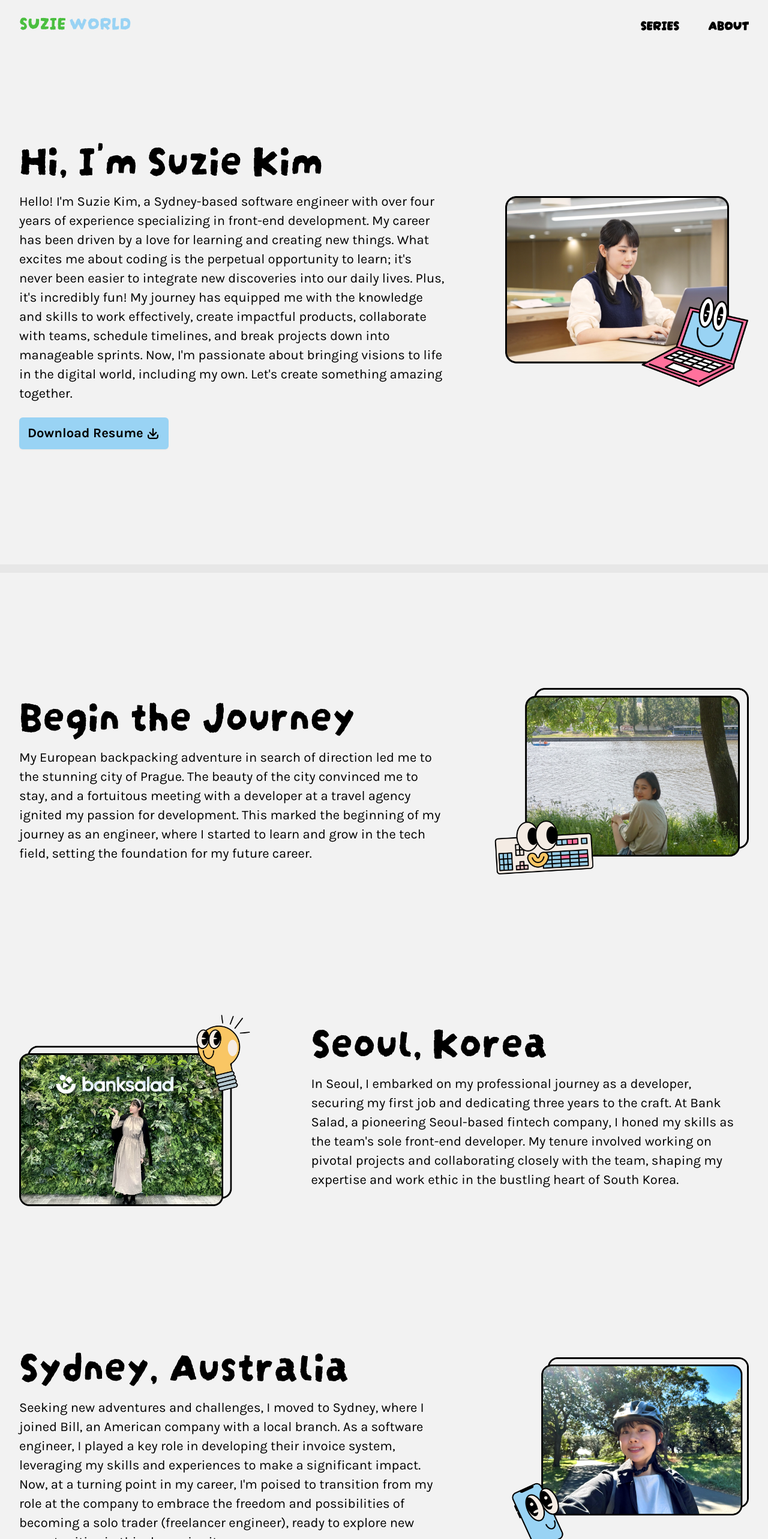
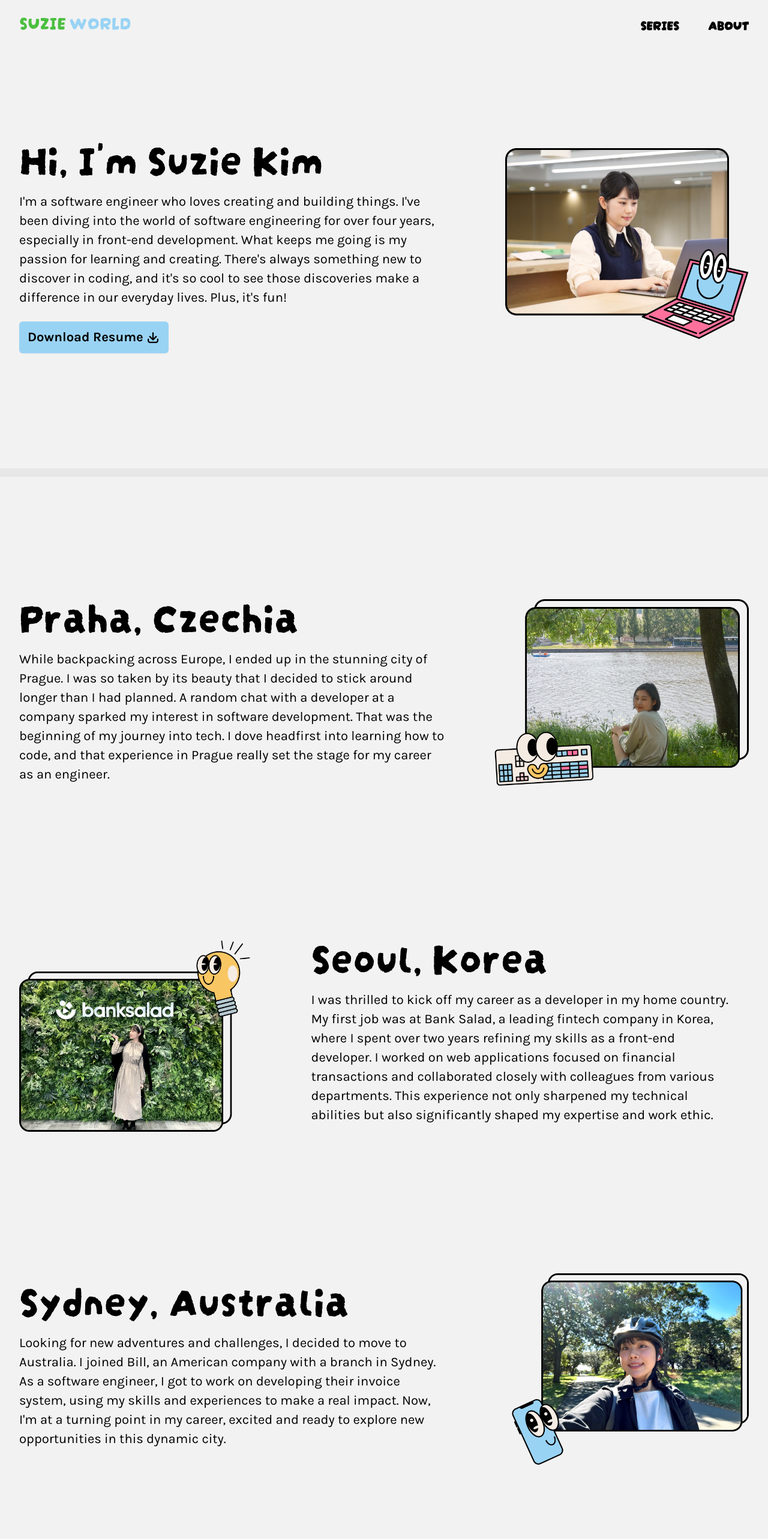
Before and after one commit to devsuzie/suzie-world, a Next.js app: page /about in a window 1280 px wide. Shown: the top 2566 px of the page at 60% size. Built offline with nearby package versions, Linux system fonts and the light colour scheme.

Commit message:
Update contents and styles

```diff
--- a/src/app/about/page.tsx
+++ b/src/app/about/page.tsx
@@ -11,23 +11,18 @@ export default function About() {
           <div className="mb-4 pr-5 md:mb-0 md:w-3/5">
             <h1 className="text-7xl font-daruma">Hi, I&apos;m Suzie Kim</h1>
             <p className="my-6 leading-8 text-gray-600">
-              Hello! I&apos;m Suzie Kim, a Sydney-based software engineer with
-              over four years of experience specializing in front-end
-              development. My career has been driven by a love for learning and
-              creating new things. What excites me about coding is the perpetual
-              opportunity to learn; it&apos;s never been easier to integrate new
-              discoveries into our daily lives. Plus, it&apos;s incredibly fun!
-              My journey has equipped me with the knowledge and skills to work
-              effectively, create impactful products, collaborate with teams,
-              schedule timelines, and break projects down into manageable
-              sprints. Now, I&apos;m passionate about bringing visions to life
-              in the digital world, including my own. Let&apos;s create
-              something amazing together.
+              I'm a software engineer who loves creating and building things.
+              I&apos;ve been diving into the world of software engineering for
+              over four years, especially in front-end development. What keeps
+              me going is my passion for learning and creating. There&apos;s
+              always something new to discover in coding, and it&apos;s so cool
+              to see those discoveries make a difference in our everyday lives.
+              Plus, it&apos;s fun!
             </p>
             <a
               href="/pdfs/resume.pdf"
               download="Resume_SuzieKim.pdf"
-              className="inline-flex items-center gap-x-1 rounded-md bg-blue px-3.5 py-2.5 font-semibold text-black shadow-sm hover:bg-indigo-500 focus-visible:outline focus-visible:outline-2 focus-visible:outline-offset-2 focus-visible:outline-indigo-600"
+              className="inline-flex items-center gap-x-1 rounded-md bg-blue px-3.5 py-2.5 font-semibold text-black shadow-sm hover:bg-indigo-500 focus-visible:outline focus-visible:outline-2 focus-visible:outline-offset-2 focus-visible:outline-indigo-600 hover:bg-opacity-70"
             >
               Download Resume
               <ArrowDownTrayIcon className="block h-6 w-6" aria-hidden="true" />
@@ -52,15 +47,15 @@ export default function About() {
         <div className="mx-auto flex flex-col-reverse md:flex-row max-w-7xl items-center md:justify-between pt-24 pb-0 px-6 lg:pt-48 lg:pb-24 lg:px-8">
           {/* Content section */}
           <div className="mb-4 pr-5 md:mb-0 md:w-3/5">
-            <h1 className="text-7xl font-daruma">Begin the Journey</h1>
+            <h1 className="text-7xl font-daruma">Praha, Czechia</h1>
             <p className="my-6 leading-8 text-gray-600">
-              My European backpacking adventure in search of direction led me to
-              the stunning city of Prague. The beauty of the city convinced me
-              to stay, and a fortuitous meeting with a developer at a travel
-              agency ignited my passion for development. This marked the
-              beginning of my journey as an engineer, where I started to learn
-              and grow in the tech field, setting the foundation for my future
-              career.
+              While backpacking across Europe, I ended up in the stunning city
+              of Prague. I was so taken by its beauty that I decided to stick
+              around longer than I had planned. A random chat with a developer
+              at a company sparked my interest in software development. That was
+              the beginning of my journey into tech. I dove headfirst into
+              learning how to code, and that experience in Prague really set the
+              stage for my career as an engineer.
             </p>
           </div>
 
@@ -88,13 +83,14 @@ export default function About() {
           <div className="mb-4 pr-5 md:mb-0 md:w-3/5">
             <h1 className="text-7xl font-daruma">Seoul, Korea</h1>
             <p className="my-6 leading-8 text-gray-600">
-              In Seoul, I embarked on my professional journey as a developer,
-              securing my first job and dedicating three years to the craft. At
-              Bank Salad, a pioneering Seoul-based fintech company, I honed my
-              skills as the team&apos;s sole front-end developer. My tenure
-              involved working on pivotal projects and collaborating closely
-              with the team, shaping my expertise and work ethic in the bustling
-              heart of South Korea.
+              I was thrilled to kick off my career as a developer in my home
+              country. My first job was at Bank Salad, a leading fintech company
+              in Korea, where I spent over two years refining my skills as a
+              front-end developer. I worked on web applications focused on
+              financial transactions and collaborated closely with colleagues
+              from various departments. This experience not only sharpened my
+              technical abilities but also significantly shaped my expertise and
+              work ethic.
             </p>
           </div>
         </div>
@@ -104,13 +100,11 @@ export default function About() {
           <div className="mb-4 pr-5 md:mb-0 md:w-3/5">
             <h1 className="text-7xl font-daruma">Sydney, Australia</h1>
             <p className="my-6 leading-8 text-gray-600">
-              Seeking new adventures and challenges, I moved to Sydney, where I
-              joined Bill, an American company with a local branch. As a
-              software engineer, I played a key role in developing their invoice
-              system, leveraging my skills and experiences to make a significant
-              impact. Now, at a turning point in my career, I&apos;m poised to
-              transition from my role at the company to embrace the freedom and
-              possibilities of becoming a solo trader (freelancer engineer),
+              Looking for new adventures and challenges, I decided to move to
+              Australia. I joined Bill, an American company with a branch in
+              Sydney. As a software engineer, I got to work on developing their
+              invoice system, using my skills and experiences to make a real
+              impact. Now, I'm at a turning point in my career, excited and
               ready to explore new opportunities in this dynamic city.
             </p>
           </div>
--- a/src/components/Contact/index.tsx
+++ b/src/components/Contact/index.tsx
@@ -22,9 +22,8 @@ const Contact = () => {
             </h2>
 
             <p className="my-2 text-gray-600">
-              Struggle with building an web service? Have a fun idea you want to
-              realise on? Hit me up on LinkedIn or send me an email with the
-              details. See you there!
+              Feel free to get in touch with me! I'm always happy to connect.
+              You can reach out to me via email or find me on LinkedIn:
             </p>
 
             <div className="grid gap-4 grid-cols-1 lg:gap-8 lg:grid-cols-4060 lg:col-span-2 pt-4">
--- a/src/components/Footer/index.tsx
+++ b/src/components/Footer/index.tsx
@@ -105,11 +105,11 @@ const Footer = () => {
               <StyledLink href="/" className="mb-2 block">
                 Home
               </StyledLink>
-              <StyledLink href="/about" className="mb-2 block">
+              <StyledLink href="/series" className="mb-2 block">
+                Series
+              </StyledLink>
+              <StyledLink href="/about" className="block">
                 About
-              </StyledLink>
-              <StyledLink href="/series" className="block">
-                Series
               </StyledLink>
             </div>
           </div>
```
Also changed, not shown: 2 other files (tests, documents, lock files or other folders).
